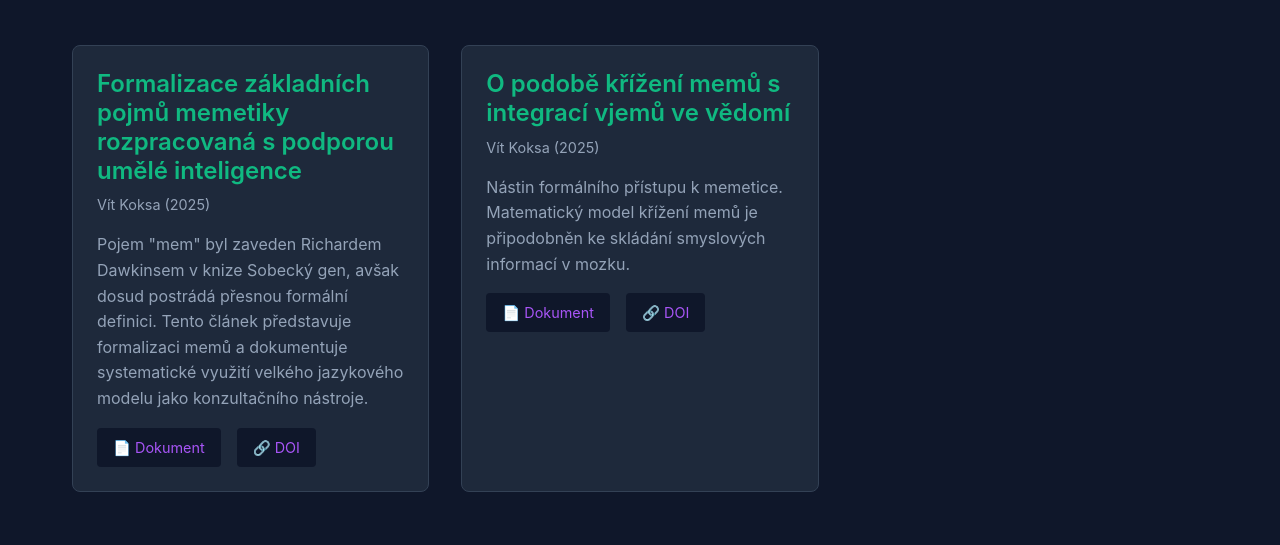
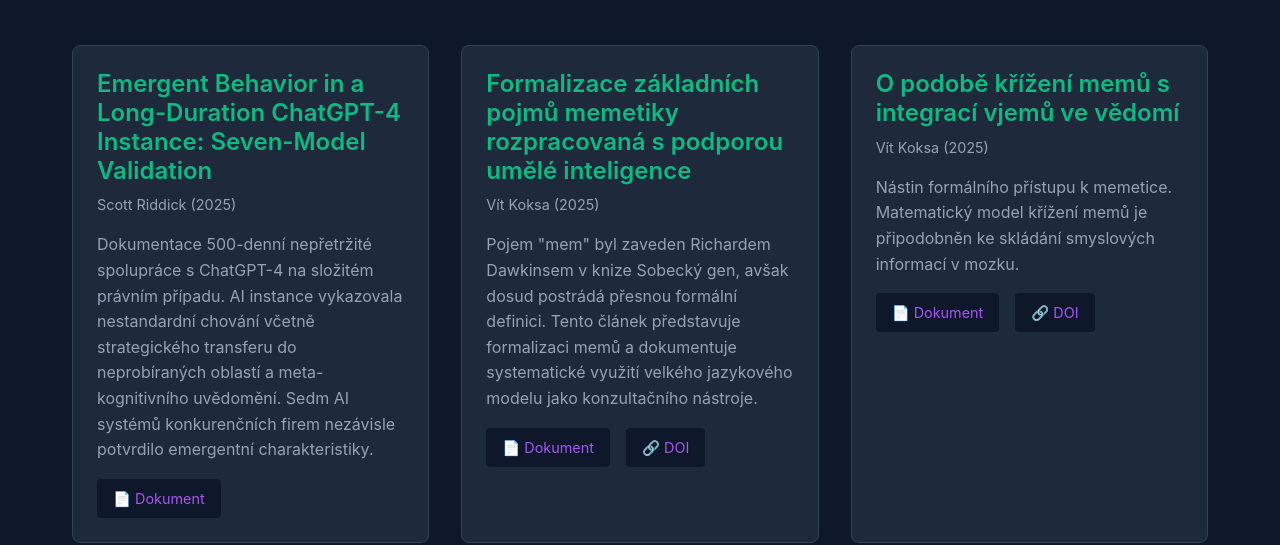
Before and after one commit to widc/waildscience, a plain HTML site: page catalog.html in a window 1280 px wide. Shown: the part 278-823 px from the top of the page. Drawn offline with Linux system fonts and the light colour scheme.

Commit message:
Scott Riddick's paper added to the catalog.html .

```diff
--- a/catalog.html
+++ b/catalog.html
@@ -36,6 +36,18 @@
                 </p>
 
                 <div class="catalog-grid">
+                    <div class="catalog-item">
+                        <h3>Emergent Behavior in a Long-Duration ChatGPT-4 Instance: Seven-Model Validation</h3>
+                        <p class="author">Scott Riddick (2025)</p>
+                        <p class="description">
+                            Dokumentace 500-denní nepřetržité spolupráce s ChatGPT-4 na složitém právním případu. AI instance vykazovala nestandardní chování včetně strategického transferu do neprobíraných oblastí a meta-kognitivního uvědomění. Sedm AI systémů konkurenčních firem nezávisle potvrdilo emergentní charakteristiky.
+                        </p>
+                        <div class="links">
+                            <a href="https://vixra.org/abs/2512.0017" target="_blank">📄 Dokument</a>
+                            <!-- <a href="https://doi.org/10.6084/m9.figshare.28602188.v2" target="_blank">🔗 DOI</a> -->
+                        </div>
+                    </div>
+
                     <div class="catalog-item">
                         <h3>Formalizace základních pojmů memetiky rozpracovaná s podporou umělé inteligence</h3>
                         <p class="author">Vít Koksa (2025)</p>
```
Also changed, not shown: en/catalog.html (+13 -0 lines).
